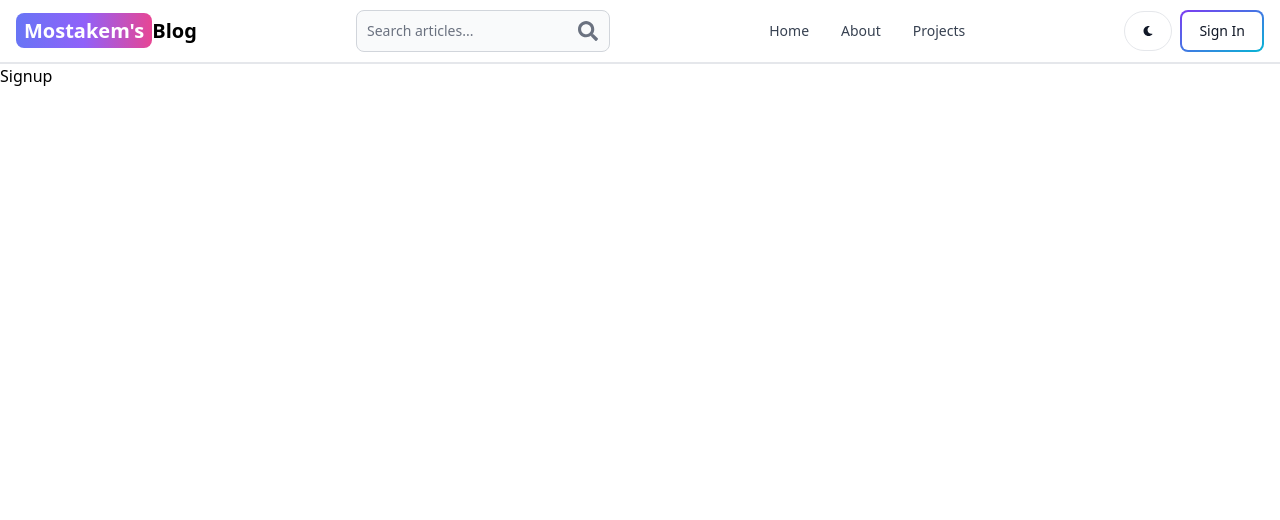
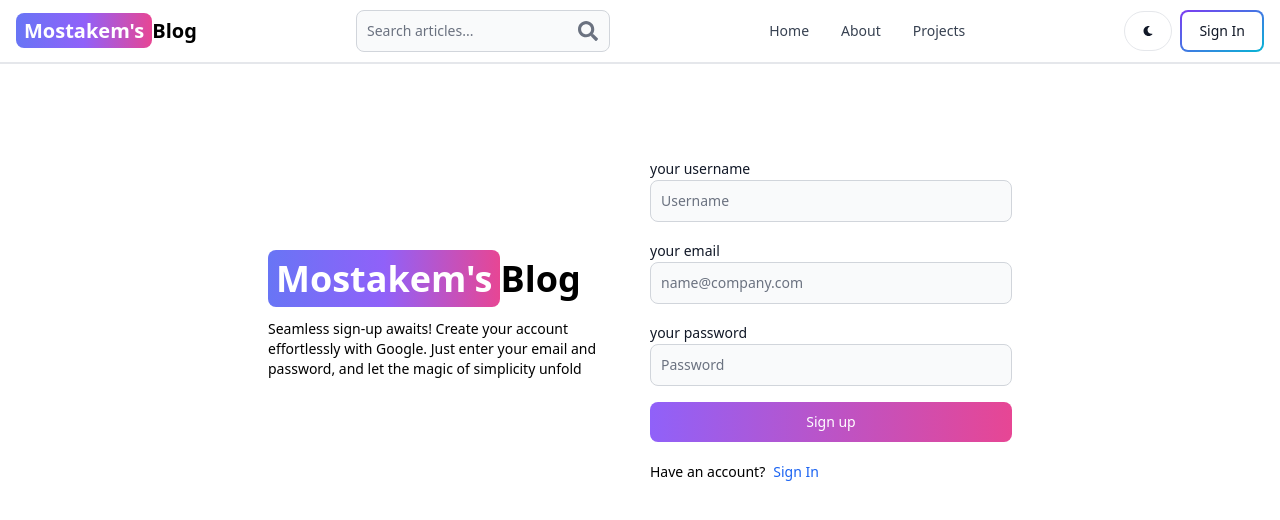
Before and after one commit to MostakemHossain/blog-mern-full-stack, a React (Vite) app in the folder client/: page /sign-up in a window 1280 px wide. Shown: the top 520 px of the page. Built offline with nearby package versions, Linux system fonts and the light colour scheme.

Commit message:
sign up page ui

```diff
--- a/client/src/pages/Signup.jsx
+++ b/client/src/pages/Signup.jsx
@@ -1,7 +1,66 @@
+import { Button, Label, TextInput } from "flowbite-react";
+import { Link } from "react-router-dom";
 
 
 export default function Signup() {
   return (
-    <div>Signup</div>
+    <div className="min-h-screen mt-20">
+      <div className="flex p-3 max-w-3xl mx-auto flex-col md:flex-row md:items-center gap-5">
+        {/* left  */}
+        <div className="flex-1">
+        <Link to='/' className=" font-bold dark:text-white text-4xl">
+            <span className="px-2 py-1 bg-gradient-to-r from-indigo-500 via-purple-500 to-pink-500 rounded-lg text-white">Mostakem's</span>
+            <span>Blog</span>
+        </Link>
+        <p className="text-sm mt-5">
+        Seamless sign-up awaits! Create your account effortlessly with Google. Just enter your email and password, and let the magic of simplicity unfold
+        </p>
+        </div>
+
+        {/* right */}
+        <div className="flex-1">
+          <form className="flex flex-col gap-4">
+            <div>
+              <Label value="your username"/>
+              <TextInput
+              type="text"
+              placeholder="Username"
+              id="username"
+              />
+            </div>
+            <div>
+              <Label value="your email"/>
+              <TextInput
+              type="email"
+              placeholder="name@company.com"
+              id="email"
+              />
+            </div>
+            <div>
+              <Label value="your password"/>
+              <TextInput
+              type="password"
+              placeholder="Password"
+              id="password"
+              />
+            </div>
+            <Button gradientDuoTone='purpleToPink' type="submit">
+              Sign up
+            </Button>
+
+          </form>
+          <div className="flex gap-2 text-sm mt-5">
+          <span>Have an account?</span>
+            <Link to='/sign-in' className="text-blue-600">
+
+            Sign In
+            </Link>
+
+          </div>
+
+        </div>
+
+      </div>
+    </div>
   )
 }
```
